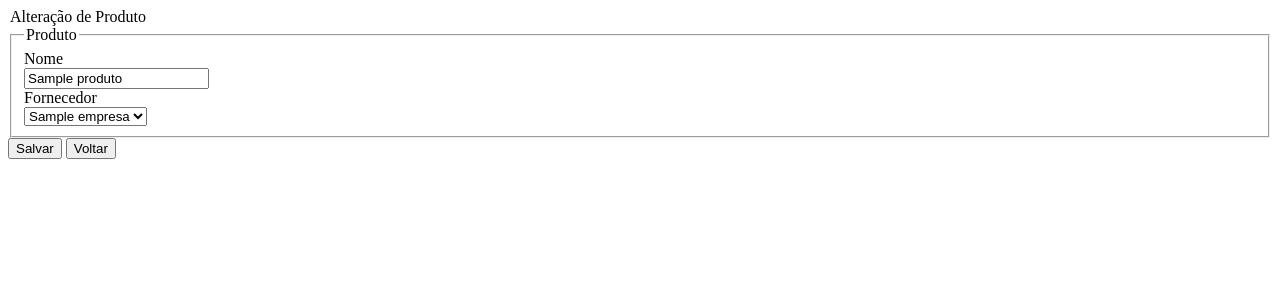
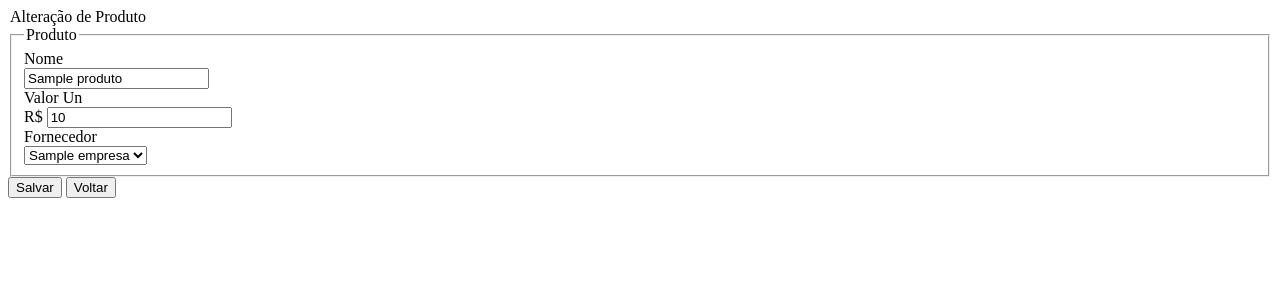
Before and after one commit to weltonwms/clare, a CodeIgniter app: template application/views/edicao_produto.php in a window 1280 px wide. Shown: the top 300 px of the page. Run offline with CodeIgniter, Linux system fonts and the light colour scheme; the template is opened without the code that fills it: most values are stand-ins (such as "Sample title", 1, 10 or a date in 2020).

Commit message:
alterações de valor do produto (saída do fornecedor)

```diff
--- a/application/controllers/servico.php
+++ b/application/controllers/servico.php
@@ -37,6 +37,7 @@ class Servico extends CI_Controller{
 
 
     public function salvar_servico(){
+
         $retorno=$this->Servico_manager->salvar_servico($this->input->post());
 
         if($retorno['status']>0){
--- a/application/models/produto/produto_composite.php
+++ b/application/models/produto/produto_composite.php
@@ -30,6 +30,10 @@ class Produto_composite extends CI_Model{
         return $this->fornecedor->get_empresa();
     }
 
+    public function get_valor(){
+        return $this->produto->get_valor();
+    }
+
      public function get_nome_produto_fornecedor(){
         $string=$this->produto->get_nome().
                 " - <span class='nome_fornecedor'>{$this->fornecedor->get_empresa()}</span>";
--- a/application/models/produto/produto_dao.php
+++ b/application/models/produto/produto_dao.php
@@ -26,7 +26,7 @@ class Produto_dao extends CI_Model {
             $produto = new $this->Produto_model();
             $produto->set_id_produto($produto_banco[0]->id_produto);
             $produto->set_nome($produto_banco[0]->nome);
-
+           $produto->set_valor($produto_banco[0]->valor);
             $produto->set_id_fornecedor($produto_banco[0]->id_fornecedor);
 
             return $produto;
--- a/application/models/produto/produto_manager.php
+++ b/application/models/produto/produto_manager.php
@@ -23,7 +23,7 @@ class Produto_manager extends CI_Model {
     public function cadastrar(array $post){
         $this->load->model('produto/Produto_model','produto');
         $this->produto->set_nome($post['nome']);
-
+        $this->produto->set_valor(isset($post['valor'])?$post['valor']:NULL,1);
         $this->produto->set_id_fornecedor($post['id_fornecedor']);
         return $this->produto->cadastrar();
 
@@ -35,7 +35,7 @@ class Produto_manager extends CI_Model {
         $this->load->model('produto/Produto_model','produto');
         $this->produto->set_id_produto($post['id_produto']);
         $this->produto->set_nome($post['nome']);
-
+        $this->produto->set_valor(isset($post['valor'])?$post['valor']:NULL,1);
         $this->produto->set_id_fornecedor($post['id_fornecedor']);
         return $this->produto->gravar_alteracao();
     }
--- a/application/models/servico/servico_manager.php
+++ b/application/models/servico/servico_manager.php
@@ -63,6 +63,7 @@ class Servico_manager extends CI_Model {
 
     public function manter_itens_servico(array $post) {
         $this->load->model('item_servico/Item_servico_manager', 'item_servico_m');
+        $this->load->model('produto/Produto_model');
         $id_servico = NULL;
         if ($post['id_servico']) {
             $this->gravar_alteracao($post);
@@ -70,7 +71,7 @@ class Servico_manager extends CI_Model {
         } else {
             $id_servico = $this->cadastrar($post);
         }
-
+        $this->Produto_model->atualizar_valor($post['valor_fornecedor'],$post['id_produto']);
         if ($post['id_item_servico']) {
             $retorno = $this->item_servico_m->gravar_alteracao($post);
             $acao='alteracao';
--- a/application/views/edicao_produto.php
+++ b/application/views/edicao_produto.php
@@ -1,15 +1,15 @@
 <?php
-echo "<script src='".base_url('assets/plugins/jquery.validate.js')."'></script>";
-echo "<script src='".base_url('assets/plugins/jquery.mask.js')."'></script>";
-echo "<script src='".base_url('assets/js/validacao_produto.js')."'></script>";
-echo link_tag(array('href'=>'assets/plugins/chosen/chosen.css','rel'=>'stylesheet','type'=>'text/css'));
-echo "<script src='".base_url('assets/plugins/chosen/chosen.jquery.js')."'></script>";
+echo "<script src='" . base_url('assets/plugins/jquery.validate.js') . "'></script>";
+echo "<script src='" . base_url('assets/plugins/jquery.mask.js') . "'></script>";
+echo "<script src='" . base_url('assets/js/validacao_produto.js') . "'></script>";
+echo link_tag(array('href' => 'assets/plugins/chosen/chosen.css', 'rel' => 'stylesheet', 'type' => 'text/css'));
+echo "<script src='" . base_url('assets/plugins/chosen/chosen.jquery.js') . "'></script>";
 ?>
 <legend>Alteração de Produto</legend>
 
 
 <form method="post" id="form_produto" class="form-horizontal">
-     <input type="hidden" name="id_produto" value="<?php echo $produto->get_id_produto();?>"/>
+    <input type="hidden" name="id_produto" value="<?php echo $produto->get_id_produto(); ?>"/>
     <div class="row">
         <div class=" col-md-6">
             <fieldset>
@@ -21,12 +21,24 @@ echo "<script src='".base_url('assets/plugins/chosen/chosen.jquery.js')."'></scr
                     <label class="control-label col-md-4" for="nome">Nome</label>
                     <div class="col-md-8">
                         <input id="nome" name="nome" placeholder="Nome"
-                                           value="<?php echo $produto->get_nome_produto()?>"
+                               value="<?php echo $produto->get_nome_produto() ?>"
                                class="form-control" type="text">
                     </div>
 
                 </div>
+                <div class="form-group ">
+                    <label class="control-label col-md-4">Valor Un</label>
 
+                    <div class="col-md-8">
+                        <div class="input-group">
+                            <span class="input-group-addon">R$</span>
+                            <input name="valor" id="valor" type="text"
+                                   class="form-control money"
+                                   value="<?php echo $produto->get_valor() ?>" >
+                        </div>
+                    </div>
+
+                </div>
 
 
 
@@ -35,11 +47,12 @@ echo "<script src='".base_url('assets/plugins/chosen/chosen.jquery.js')."'></scr
                     <div class="col-md-8">
                         <select  name="id_fornecedor" class="form-control meu_chosen" >
                             <?php
-                                            foreach($fornecedores as $fornecedor):
+                            foreach ($fornecedores as $fornecedor):
                                 echo "<option value='{$fornecedor->get_id_fornecedor()}' ";
-                                                if($fornecedor->get_id_fornecedor()==$produto->get_id_fornecedor()) echo "selected='selected'";
+                                if ($fornecedor->get_id_fornecedor() == $produto->get_id_fornecedor())
+                                    echo "selected='selected'";
                                 echo ">";
-                                                echo  $fornecedor->get_empresa();
+                                echo $fornecedor->get_empresa();
                                 echo "</option>";
                             endforeach;
                             ?>
@@ -55,7 +68,7 @@ echo "<script src='".base_url('assets/plugins/chosen/chosen.jquery.js')."'></scr
 
     </div>
     <div class="control-group col-md-7 col-md-offset-5">
-				<button formaction="<?php echo base_url('produto/gravar_alteracao')?>"
+        <button formaction="<?php echo base_url('produto/gravar_alteracao') ?>"
                 type="submit" class="btn btn-success" id="salvar">
             <span class="glyphicon glyphicon-save"></span> Salvar
         </button>
--- a/application/views/edicao_servico.php
+++ b/application/views/edicao_servico.php
@@ -151,7 +151,7 @@ echo "<script src='" . base_url('assets/plugins/chosen/chosen.jquery.js') . "'><
                             <?php
                             foreach ($produtos as $produto):
                                 echo "<option value='{$produto->get_id_produto()}' ";
-
+                                echo "data-forn='{$produto->get_valor()}'";
                                 echo ">";
                                 echo $produto->get_nome_produto() . "  &nbsp;&nbsp;&nbsp;&nbsp;&nbsp;&nbsp;- {$produto->get_nome_fornecedor()}";
                                 echo "</option>";
--- a/application/views/manter_produtos.php
+++ b/application/views/manter_produtos.php
@@ -27,7 +27,7 @@
     <thead>
         <tr class="text-primary">
             <th>Nome</th>
-
+            <th>Valor</th>
             <th>Fornecedor</th>
 
             <th><span class="glyphicon glyphicon-pencil"></span> Editar</th>
@@ -46,6 +46,7 @@
                 ?>
                 <tr>
                     <td><?php echo $produto->get_nome_produto(); ?></td>
+                      <td><?php echo "R$ " . number_format($produto->get_valor(), 2, ",", "."); ?></td>
                     <td><?php echo $produto->get_nome_fornecedor(); ?></td>
 
                     <td>
```
Also changed, not shown: application/models/produto/produto_model.php (+30 -3 lines), application/views/novo_produto.php (+19 -8 lines). Lines whose indentation alone changed are shown as unchanged.
